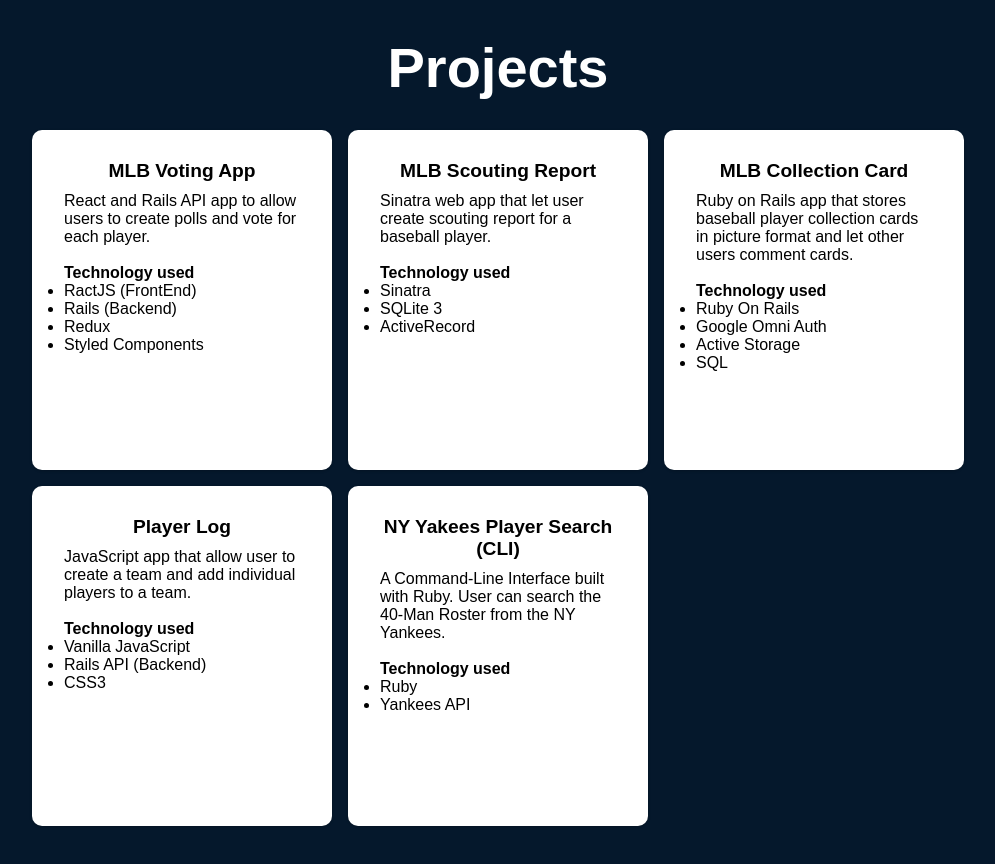
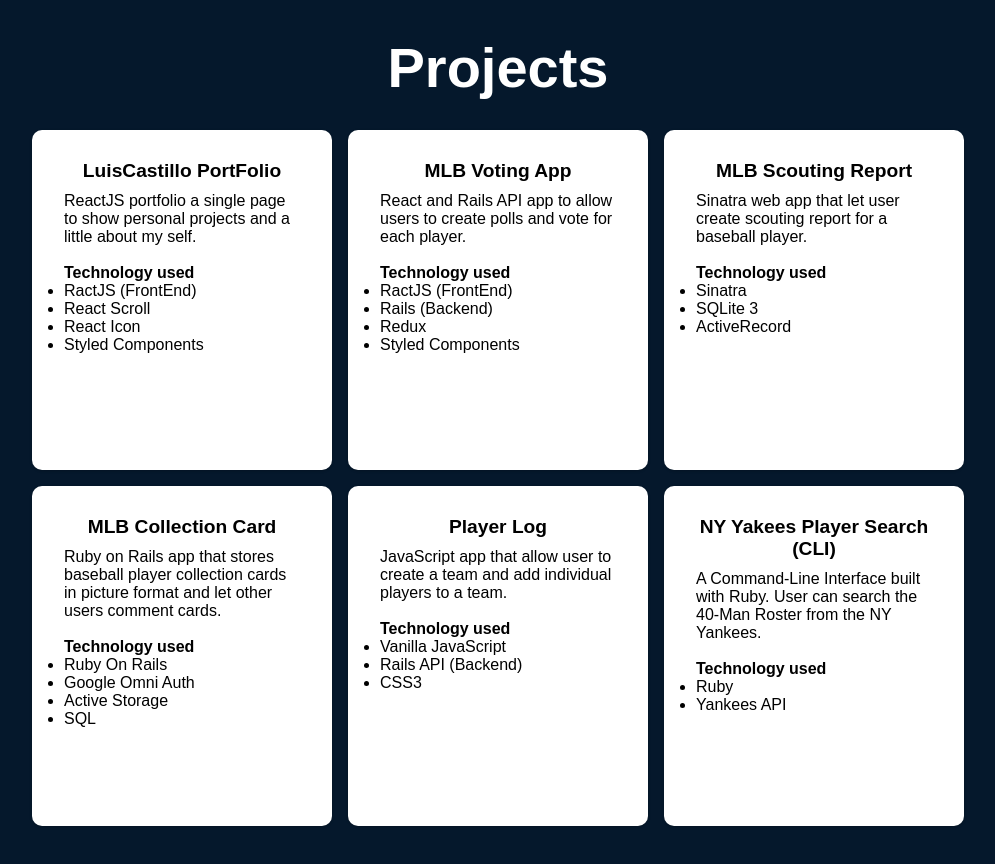
Before and after one commit to LuisCastilloKC/luis-castillo-portfolio, a React (Create React App) app: page / in a window 1280 px wide. Shown: the part 1620-2484 px from the top of the page, without its empty margins (142-1137 px from the left). Built offline with nearby package versions, Linux system fonts and the light colour scheme.

Commit message:
add portfolio in project

```diff
--- a/src/pages/Projects.jsx
+++ b/src/pages/Projects.jsx
@@ -9,6 +9,26 @@
             <ProjectsContainerStyled id="projects">
             <ProjectH1>Projects</ProjectH1>
                 <ProjectWrapper>
+                <a href="https://github.com/LuisCastilloKC/luis-castillo-portfolio" rel="noreferrer" target="_blank">
+                    <ProjectCards>
+                        <ProjectH3>LuisCastillo PortFolio</ProjectH3>
+                        <ProjectParagraphContainer>
+                            <ProjectP>
+                            <ProjectP>
+                            ReactJS portfolio  a single page to show personal projects and a little about my self.
+                            </ProjectP>
+                            <br />
+                                <ul>
+                                    <strong>Technology used</strong>
+                                    <li>RactJS (FrontEnd) </li>
+                                    <li>React Scroll</li>
+                                    <li>React Icon</li>
+                                    <li>Styled Components</li>
+                                </ul>
+                            </ProjectP>
+                        </ProjectParagraphContainer>
+                    </ProjectCards>
+                    </a>
                 <a href="https://github.com/LuisCastilloKC/mlb_voting_app" rel="noreferrer" target="_blank">
                     <ProjectCards>
                         <ProjectH3>MLB Voting App</ProjectH3>
```
